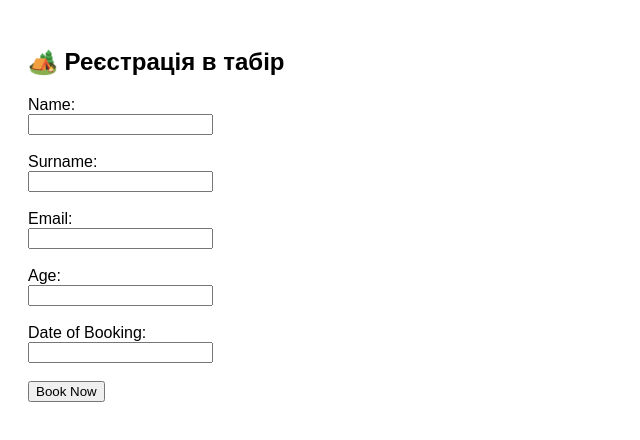
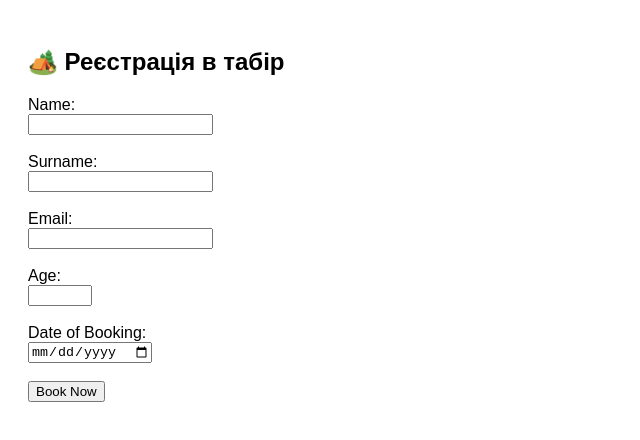
Before and after one commit to damndima/browser-security-lab, a website: page camp-booking/index.html in a window 1280 px wide. Shown: the whole page, without its empty margins (0-640 px from the left). Drawn offline with Linux system fonts and the light colour scheme.

Commit message:
Lab 9 (Task 2): Implemented client-side HTML5 validation for improved UX

```diff
--- a/camp-booking/index.html
+++ b/camp-booking/index.html
@@ -9,19 +9,19 @@
 
     <form action="/book" method="POST">
         <label>Name:</label><br>
-        <input type="text" name="name"><br><br>
+        <input type="text" name="name" required><br><br>
 
         <label>Surname:</label><br>
-        <input type="text" name="surname"><br><br>
+        <input type="text" name="surname" required><br><br>
 
         <label>Email:</label><br>
-        <input type="text" name="email"><br><br>
+        <input type="email" name="email" required><br><br>
 
         <label>Age:</label><br>
-        <input type="text" name="age"><br><br>
+        <input type="number" name="age" min="5" max="100" required><br><br>
 
         <label>Date of Booking:</label><br>
-        <input type="text" name="date"><br><br>
+        <input type="date" name="date" required><br><br>
 
         <button type="submit">Book Now</button>
     </form>
```
